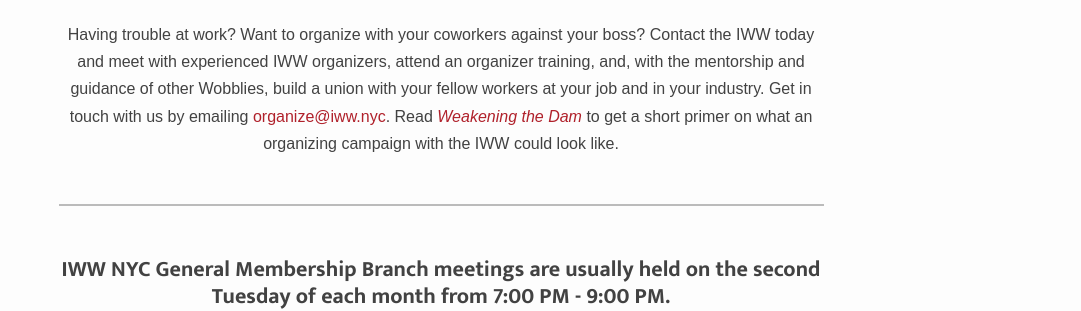
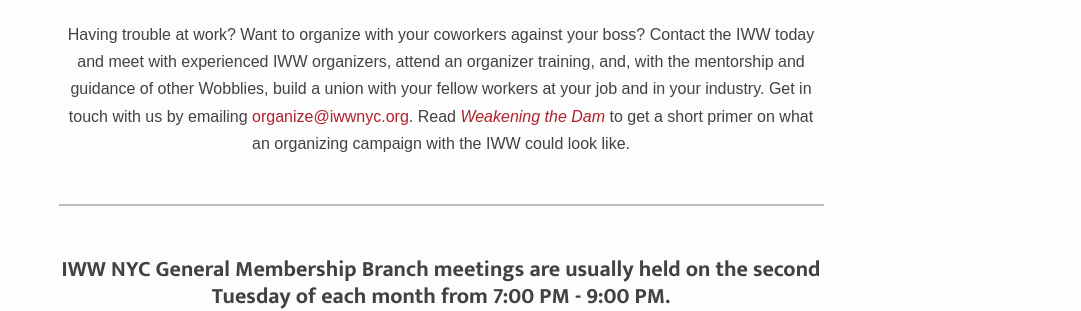
Before and after one commit to IWW-NYC-GMB/iww.nyc, a Jekyll site: the page built from index.html, in a window 1280 px wide. Shown: the part 1179-1490 px from the top of the page, without its empty margins (199-1280 px from the left). Built offline with Jekyll 4.4.1, drawn with Linux system fonts in a browser that asks for light colours; some web fonts are replaced.

Commit message:
update email on homepage

```diff
--- a/index.html
+++ b/index.html
@@ -19,7 +19,7 @@
         <a href="{{ site.baseurl }}/contact"><button class="large" style="margin:24px 15px 12px 15px;" ontouchstart="">Contact the IWw</button></a>
     </div><br>
     <p style="text-align:center;">
-        Having trouble at work? Want to organize with your coworkers against your boss? Contact the IWW today and meet with experienced IWW organizers, attend an organizer training, and, with the mentorship and guidance of other Wobblies, build a union with your fellow workers at your job and in your industry. Get in touch with us by emailing <a href="mailto:organize@iww.nyc">organize@iww.nyc</a>. Read <a href="{{ site.baseurl }}/weakening-the-dam"><em>Weakening the Dam</em></a> to get a short primer on what an organizing campaign with the IWW could look like.<br><br>
+        Having trouble at work? Want to organize with your coworkers against your boss? Contact the IWW today and meet with experienced IWW organizers, attend an organizer training, and, with the mentorship and guidance of other Wobblies, build a union with your fellow workers at your job and in your industry. Get in touch with us by emailing <a href="mailto:organize@iwwnyc.org">organize@iwwnyc.org</a>. Read <a href="{{ site.baseurl }}/weakening-the-dam"><em>Weakening the Dam</em></a> to get a short primer on what an organizing campaign with the IWW could look like.<br><br>
     </p>
 
     {%- if siteTime < orientationDate and site.data.upcoming["next_orientation_date"] != '' and site.data.upcoming["next_orientation_time"] != '' and site.data.upcoming["next_orientation_url"] != '' -%}
```
